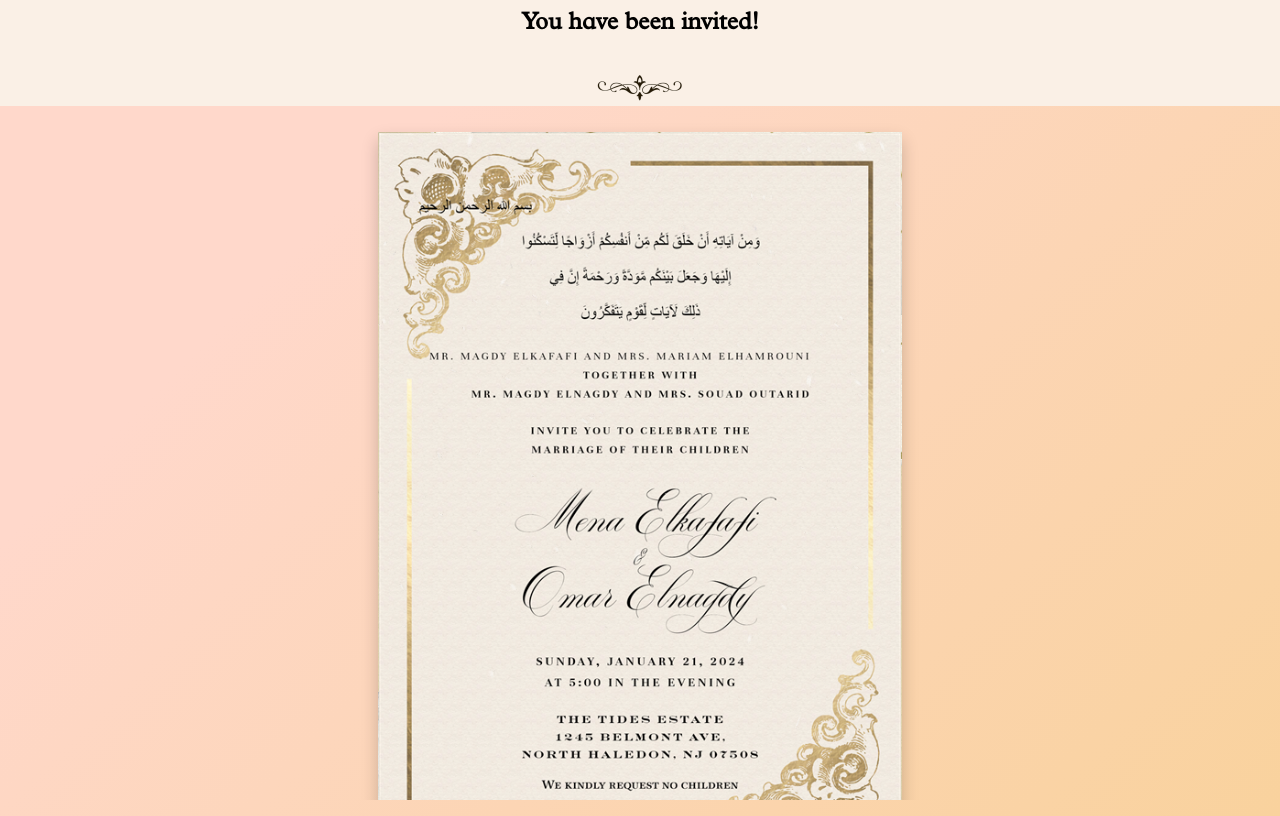
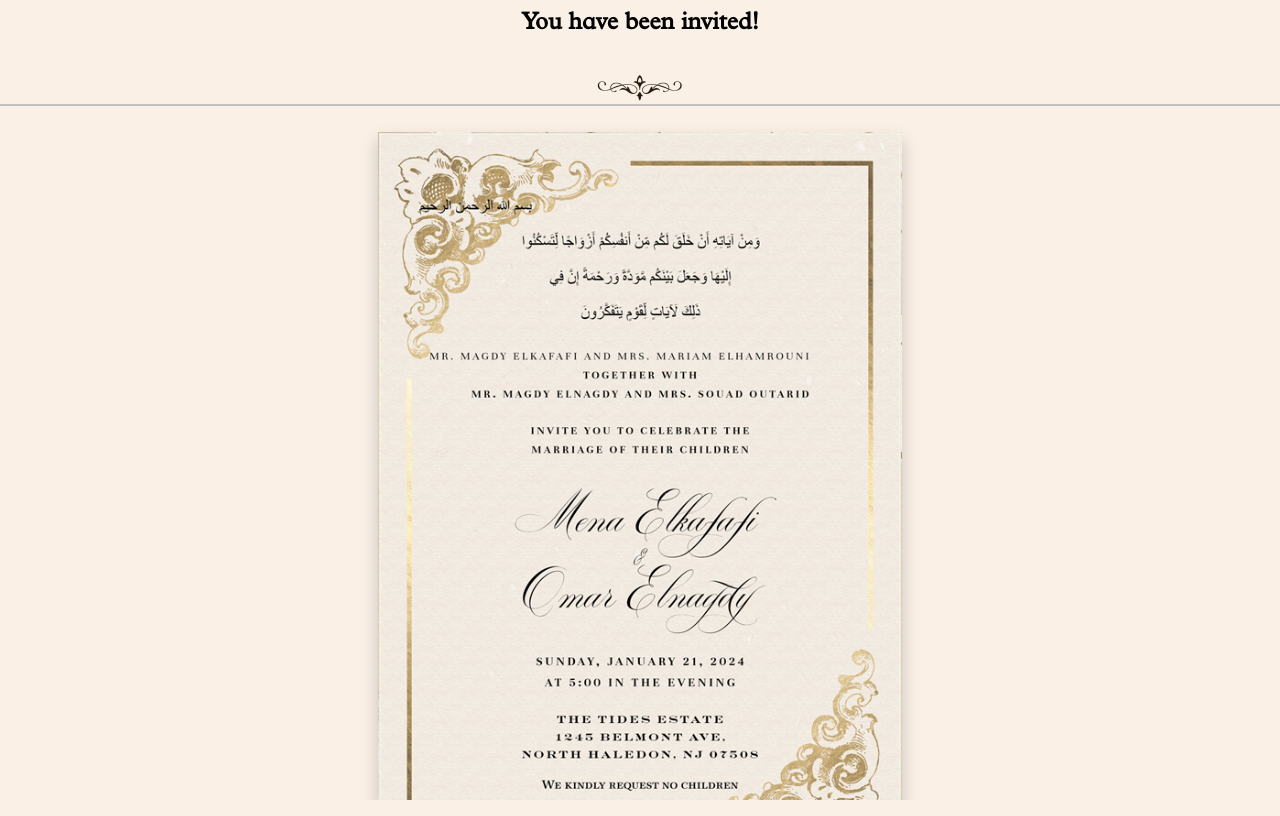
Before and after one commit to omar212/Omar-Mena-Wedding-RSVP-Website, a React (Create React App) app: page / in a window 1280 px wide. Built offline with nearby package versions, Linux system fonts and the light colour scheme.

Commit message:
changed colors

```diff
--- a/src/App.css
+++ b/src/App.css
@@ -31,7 +31,7 @@ body {
   /* background-color: #ffeaa7;
   background-image: linear-gradient(315deg, #ffeaa7 0%, #000000 74%); */
   background-color: #FAF0E6;
-  background-image: linear-gradient(315deg, #f9d29d 0%, #ffd8cb 74%);
+  /* background-image: linear-gradient(315deg, #f9d29d 0%, #ffd8cb 74%); */
   /* Set body height to 100vh to take up the full viewport height */
   height: 100vh;
   width: 100%;
--- a/src/Components/components.scss
+++ b/src/Components/components.scss
@@ -8,7 +8,7 @@
   width: 100%;
   border: 0.5px solid transparent;
   background-color: #FAF0E6;
-  background-image: linear-gradient(315deg, #f9d29d 0%, #ffd8cb 74%);
+  // background-image: linear-gradient(315deg, #f9d29d 0%, #ffd8cb 74%);
   font-family: 'Wedding';
 
   .hr-component {
--- a/src/Header/Header.scss
+++ b/src/Header/Header.scss
@@ -9,7 +9,7 @@
     width: 100%;
     background-color: rgb(250,240,230);
     // background-image: linear-gradient(315deg, #ffeaa7 0%, #000000 74%);
-    border-bottom: 2px solid transparent;
+    border-bottom: 2px solid silver;
     font-family: 'WeddingHeader', sans-serif;
     font-weight: normal;
     font-style: normal;
--- a/src/WeddingInvitation/WeddingInvitation.scss
+++ b/src/WeddingInvitation/WeddingInvitation.scss
@@ -10,6 +10,7 @@
     margin-top: 2%;
     margin-bottom: 2%;
     // box-shadow: 0px 4px 8px rgba(0, 0, 0, 0.1);
+    border-bottom: 2px solid silver;
 
   }
 
@@ -21,6 +22,7 @@
   .invitation-image {
     width: fit-content;
     height: auto;
+    margin-bottom: 2%;
     margin-left: 2%;
     margin-right: 2%;
     box-shadow: 0px 8px 16px rgba(0, 0, 0, 0.2);
```
